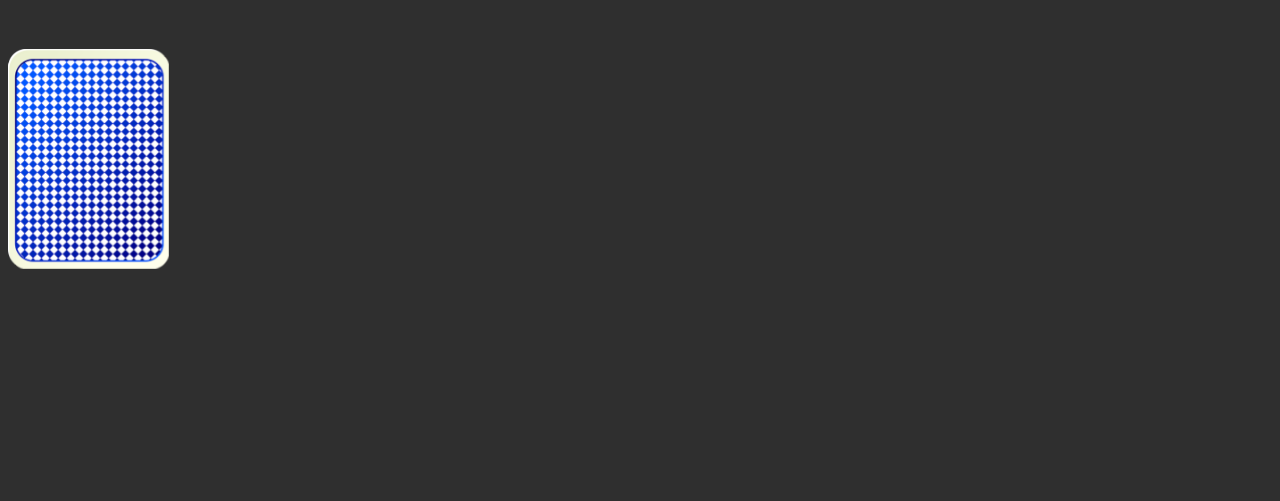
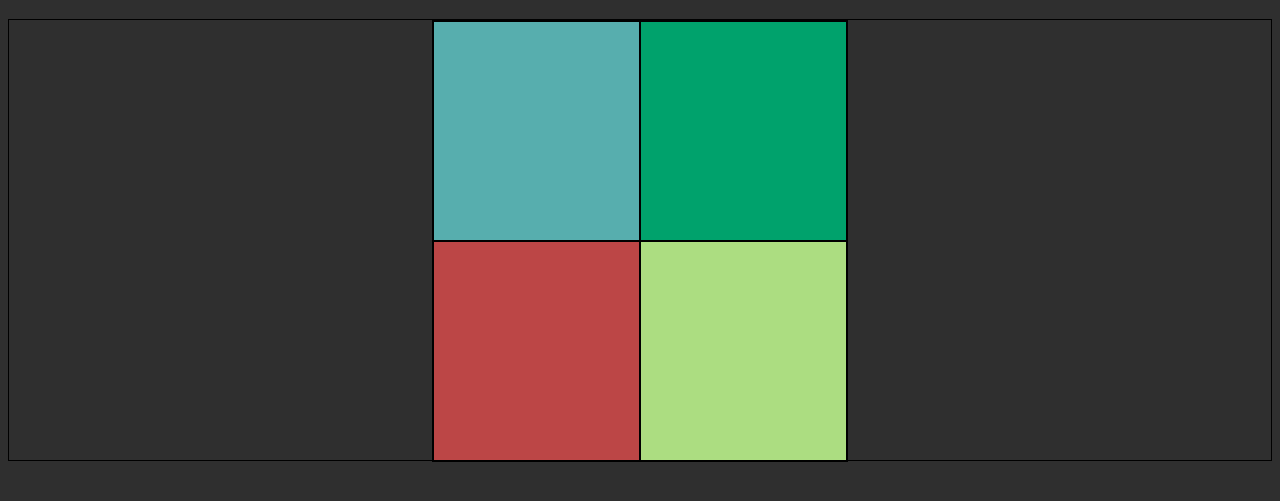
Before and after one commit to ikerismak/Hunt-the-ace-of-spades, a website: page index.html in a window 1280 px wide. Shown: the part 61-562 px from the top of the page. Drawn offline with Linux system fonts and the light colour scheme.

Commit message:
cards spaces defined

```diff
--- a/index.html
+++ b/index.html
@@ -15,16 +15,10 @@
     </header>
     <main>
         <div class="card-container">
-            <div class="card">
-                <div class="card-inner" >
-                    <div class="card-front">
-                        <img src="./images/card-JackClubs.png" alt="" class="card-image">
-                    </div>
-                    <div class="card-back">
-                        <img src="./images/card-back-Blue.png" alt="" class="card-image">
-                    </div>
-                </div>
-            </div>
+            <div class="card-pos-a"></div>
+            <div class="card-pos-b"></div>
+            <div class="card-pos-c"></div>
+            <div class="card-pos-d"></div>
         </div>
     </main>
 
--- a/sass/index.scss
+++ b/sass/index.scss
@@ -1,58 +1,86 @@
-
 $card-with: 157px;
 $card-height: 220px;
+$num-cards: 4;
+$card-horizontal-space: 100px;
 
-body{
+body {
   background-color: rgb(47, 47, 47);
   color: rgb(81, 155, 106);
+  height: 100vh;
 }
-
-.card-container{
-    margin-top: 30px;
-    position: absolute;
+main {
+  height: 55%;
+  display: flex;
+  justify-content: center;
+  border: solid 1px black;
+  .card-container {
     background-color: rgb(88, 88, 88);
-    .card{
-
+    display: grid;
+    height: 100%;
+    grid-template-columns: 1fr 1fr;
+    grid-template-rows: 1fr 1fr;
+    grid-template-areas:
+      "a b"
+      "c d";
+    position: relative;
+    width: calc($card-with * 2 + $card-horizontal-space);
+    border: 1px solid black;
+    .card-pos-a {
+      grid-area: a;
+      border: 1px solid black;
+      background-color: rgb(87, 174, 174);
+    }
+    .card-pos-b {
+      grid-area: b;
+      border: 1px solid black;
+      background-color: rgb(0, 162, 108);
+    }
+    .card-pos-c {
+      grid-area: c;
+      border: 1px solid black;
+      background-color: rgb(188, 70, 70);
+    }
+    .card-pos-d {
+      grid-area: d;
+      border: 1px solid black;
+      background-color: rgb(172, 221, 129);
+    }
+    .card {
       position: absolute;
       height: $card-height;
       width: $card-with;
+      perspective: 1000px;
+      cursor: pointer;
 
-        .card-inner{
+      .card-inner {
         width: 100%;
-            height: 100% ;
+        height: 100%;
         transition: transform 0.6s;
-            transform-style: preserve-3d ;
+        transform-style: preserve-3d;
 
-            .card-front{
-
+        .card-front {
           position: absolute;
           width: 100%;
           height: 100%;
-                .card-image{
+          .card-image {
             height: 100%;
           }
-
         }
-            .card-back{
-
+        .card-back {
           position: absolute;
           width: 100%;
           height: 100%;
           -webkit-backface-visibility: hidden;
           backface-visibility: hidden;
-                .card-image{
+          .card-image {
             height: 100%;
           }
           transform: totateY(180deg);
-
         }
       }
-
     }
-    .card:hover .card-inner{
-
+    .card:hover .card-inner {
       transform: rotateY(180deg);
     }
-
-
   }
+}
```
Also changed, not shown: cube.html (added, +21 -0 lines), css/index.css, 1 other file. Lines whose indentation alone changed are shown as unchanged.
